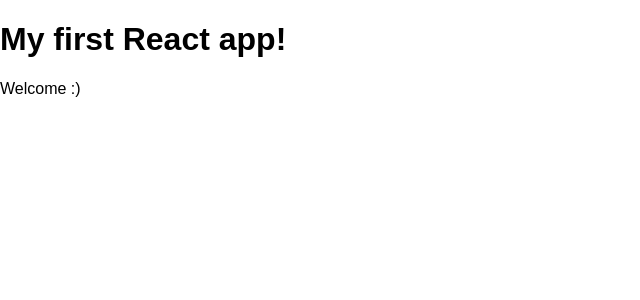
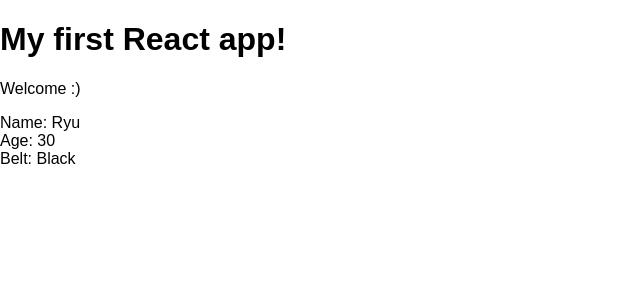
Before and after one commit to surekhasrinivasan/ReactAndReduxTutorial, a React (Create React App) app in the folder myapp/: page / in a window 1280 px wide. Shown: the top 300 px of the page, without its empty margins (0-640 px from the left). Built offline with nearby package versions, Linux system fonts and the light colour scheme.

Commit message:
Lesson-12 Nesting Components - Nested Ninjas component to root component App.js

```diff
--- a/myapp/src/App.js
+++ b/myapp/src/App.js
@@ -1,4 +1,5 @@
 import React, { Component } from 'react';
+import Ninjas from './Ninjas';
 
 class App extends Component {
   render() {
@@ -6,6 +7,7 @@ class App extends Component {
       <div className="App">
         <h1>My first React app!</h1>
         <p>Welcome :)</p>
+        <Ninjas />
       </div>
     );
   }
--- /dev/null
+++ b/myapp/src/Ninjas.js
@@ -0,0 +1,15 @@
+import React, { Component } from 'react';
+
+class Ninjas extends Component {
+    render() {
+        return (
+            <div className = 'ninja'>
+                <div>Name: Ryu</div>
+                <div>Age: 30</div>
+                <div>Belt: Black</div>
+            </div>
+        )
+    }
+}
+
+export default Ninjas;
```
